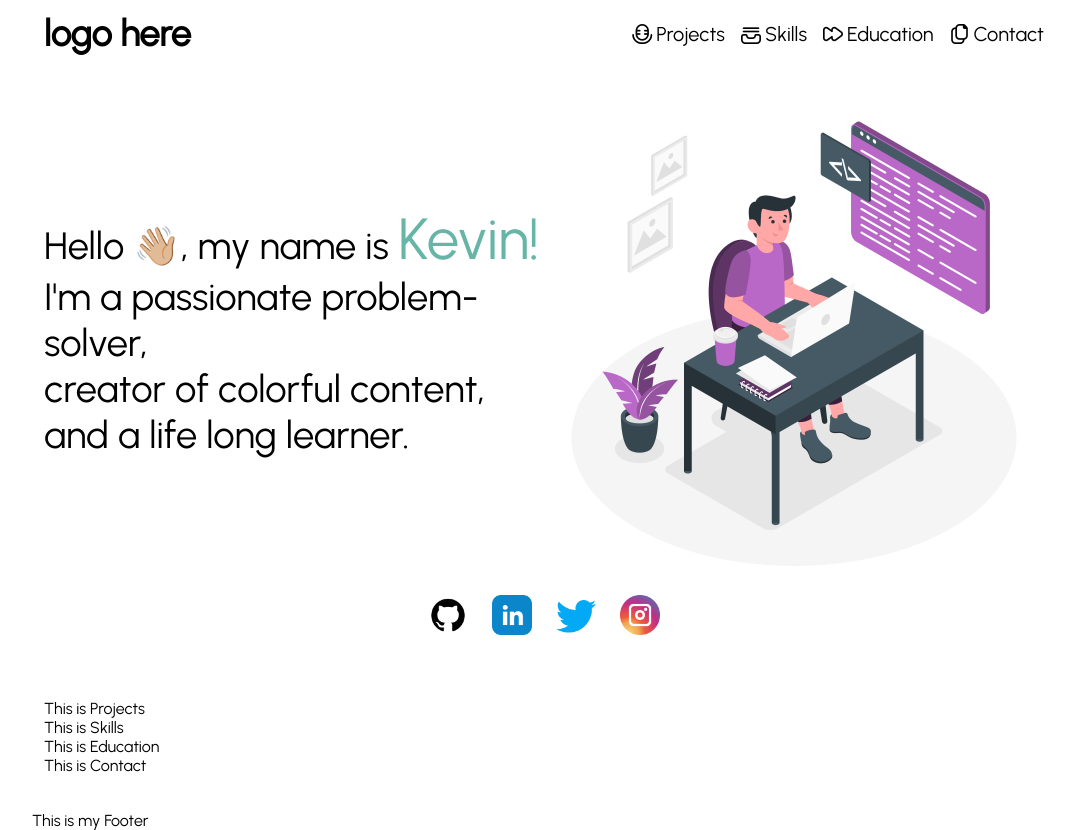
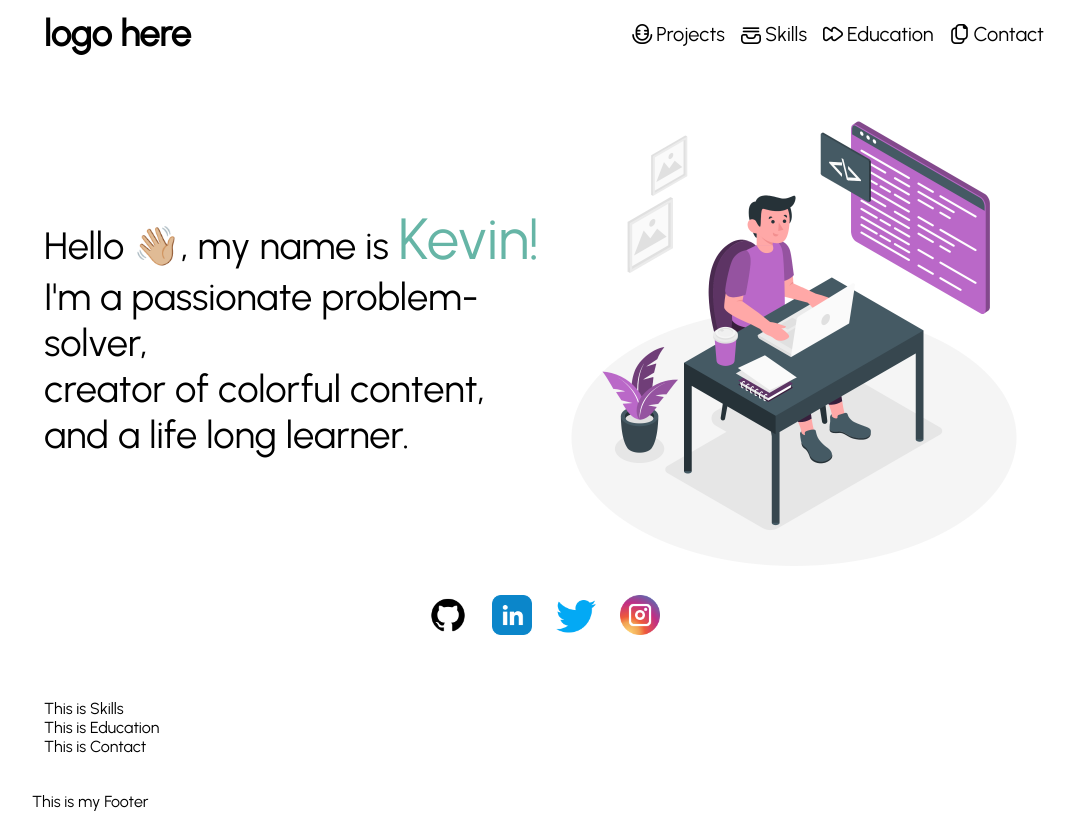
Before and after one commit to Kevin805/FolioPage, a React (Create React App) app: page / in a window 1280 px wide. Shown: the whole page, without its empty margins (96-1168 px from the left). Built offline with nearby package versions, Linux system fonts and the light colour scheme.

Commit message:
Started Project section

```diff
--- a/src/components/Body/Projects/index.js
+++ b/src/components/Body/Projects/index.js
@@ -4,7 +4,7 @@ import './projects.css'
 function Projects() {
     return (
         <div>
-            This is Projects
+
         </div>
     )
 }
```
